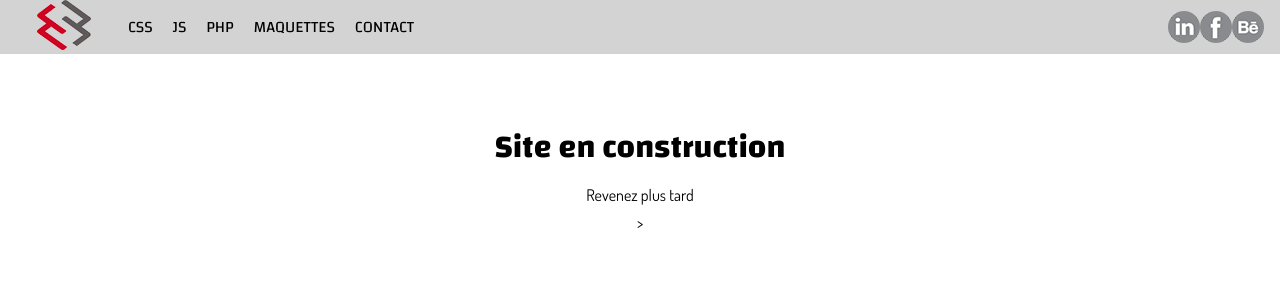
After one commit to Seb-HB/Components, a PHP site: page /contact.html in a window 1280 px wide. The commit adds this page. Shown: the top 300 px of the page. Run offline with PHP 8.4, Linux system fonts and the light colour scheme.

Commit message:
update links and logo into navbar + add contact.html

```diff
--- a/app/components/_navbar.scss
+++ b/app/components/_navbar.scss
@@ -61,7 +61,11 @@ header{
         &:hover{
             background-position-y: 500px;
         }
-
+        a{
+            display: inline-block;
+            width: 100%;
+            height: 100%;
+        }
     }
     div:nth-child(1){
         background-position-x: 238px;
--- /dev/null
+++ b/public/contact.html
@@ -0,0 +1,49 @@
+<!DOCTYPE html>
+<html lang="fr">
+<head>
+    <meta charset="UTF-8">
+    <meta http-equiv="X-UA-Compatible" content="IE=edge">
+    <meta name="viewport" content="width=device-width, initial-scale=1.0">
+    <link rel="preconnect" href="https://fonts.gstatic.com">
+    <link href="https://fonts.googleapis.com/css2?family=Dosis:wght@300;400;500;600;700;800&display=swap" rel="stylesheet">
+    <link rel="preconnect" href="https://fonts.gstatic.com">
+<link href="https://fonts.googleapis.com/css2?family=Changa:wght@200;300;400;500;600;700&display=swap" rel="stylesheet">
+    <link rel="stylesheet" href="css/style.css">
+    <title>Document</title>
+</head>
+<body>
+    <header>
+        <div id="sf-navbar">
+            <div id="logo">
+                <a href="index.html#sf-navbar"><img src="img/logo50px.png" alt="portrait Sébastien Fouvet"></a>
+            </div>
+            <nav>
+                <ul>
+                    <li><a href="">CSS</a></li>
+                    <li><a href="">JS</a></li>
+                    <li><a href="">PHP</a></li>
+                    <li><a href="">Maquettes</a></li>
+                    <li><a href="contact.html">Contact</a></li>
+                </ul>
+                <div id="burger">
+
+                </div>
+            </nav>
+            <div class="reseaux">
+                <div><a href="https://www.linkedin.com/in/fouvetsébastien-développeurweb" ></a></div>
+                <div><a href="https://www.facebook.com/sebastien.fouvet.311" target="blank"></a></div>
+                <div><a href="https://www.behance.net/fouvet-sebastien" target="blank"></a></div>
+            </div>
+        </div>
+    </header>
+
+    <section>
+        <h2>Site en construction</h2>
+        <p>Revenez plus tard</p>
+    </section>
+    <footer>
+
+    </footer>
+    <script src="js/perspectives.js"></script>>
+</body>
+</html>
--- a/public/css/style.css
+++ b/public/css/style.css
@@ -158,6 +158,11 @@ header {
 }
 .reseaux div:hover {
   background-position-y: 500px;
+}
+.reseaux div a {
+  display: inline-block;
+  width: 100%;
+  height: 100%;
 }
 .reseaux div:nth-child(1) {
   background-position-x: 238px;
```
Also changed, not shown: public/index.html (+6 -6 lines), public/img/logo100px.png (added), public/img/logo50px.png (added), 1 other file.
